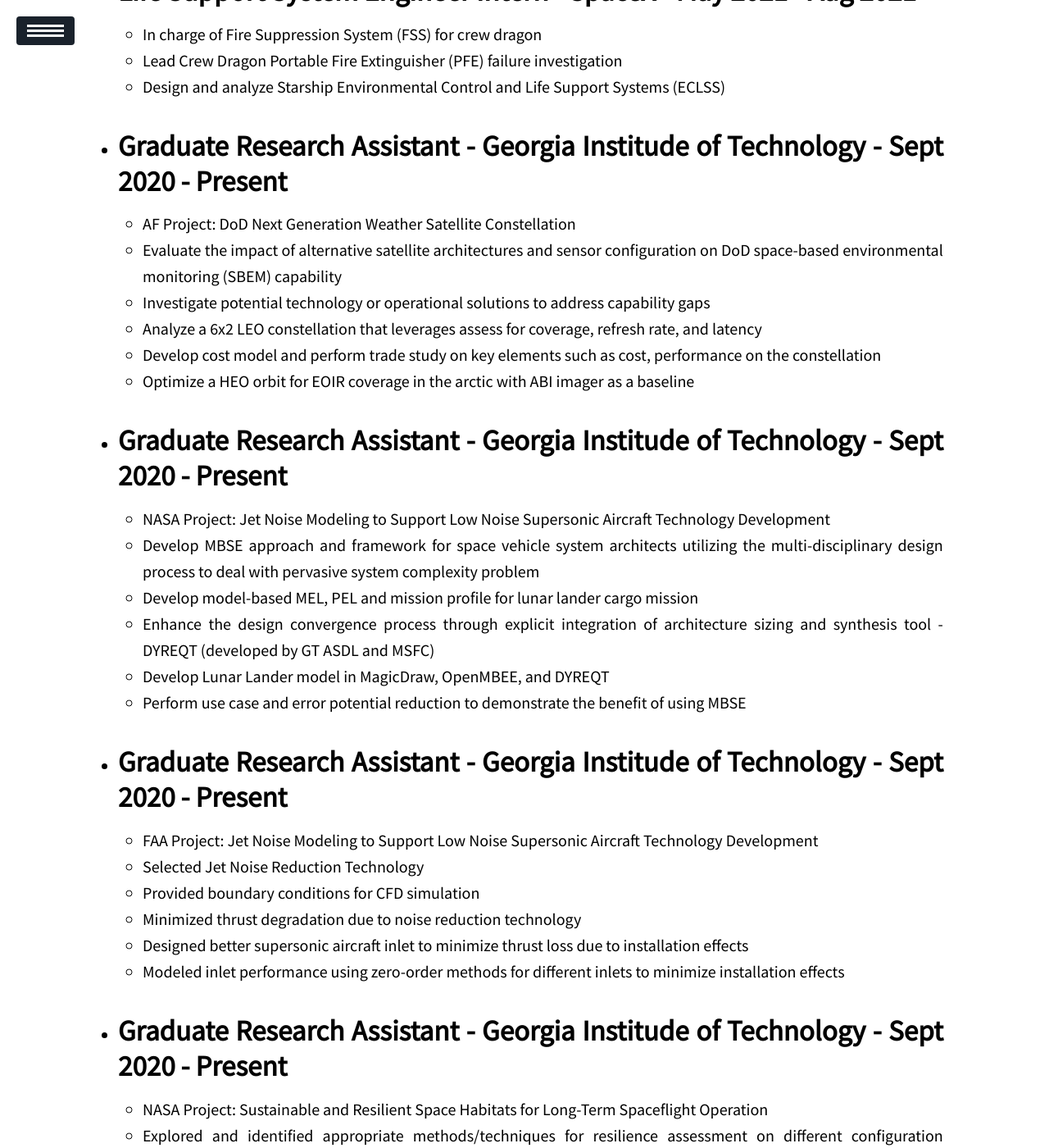
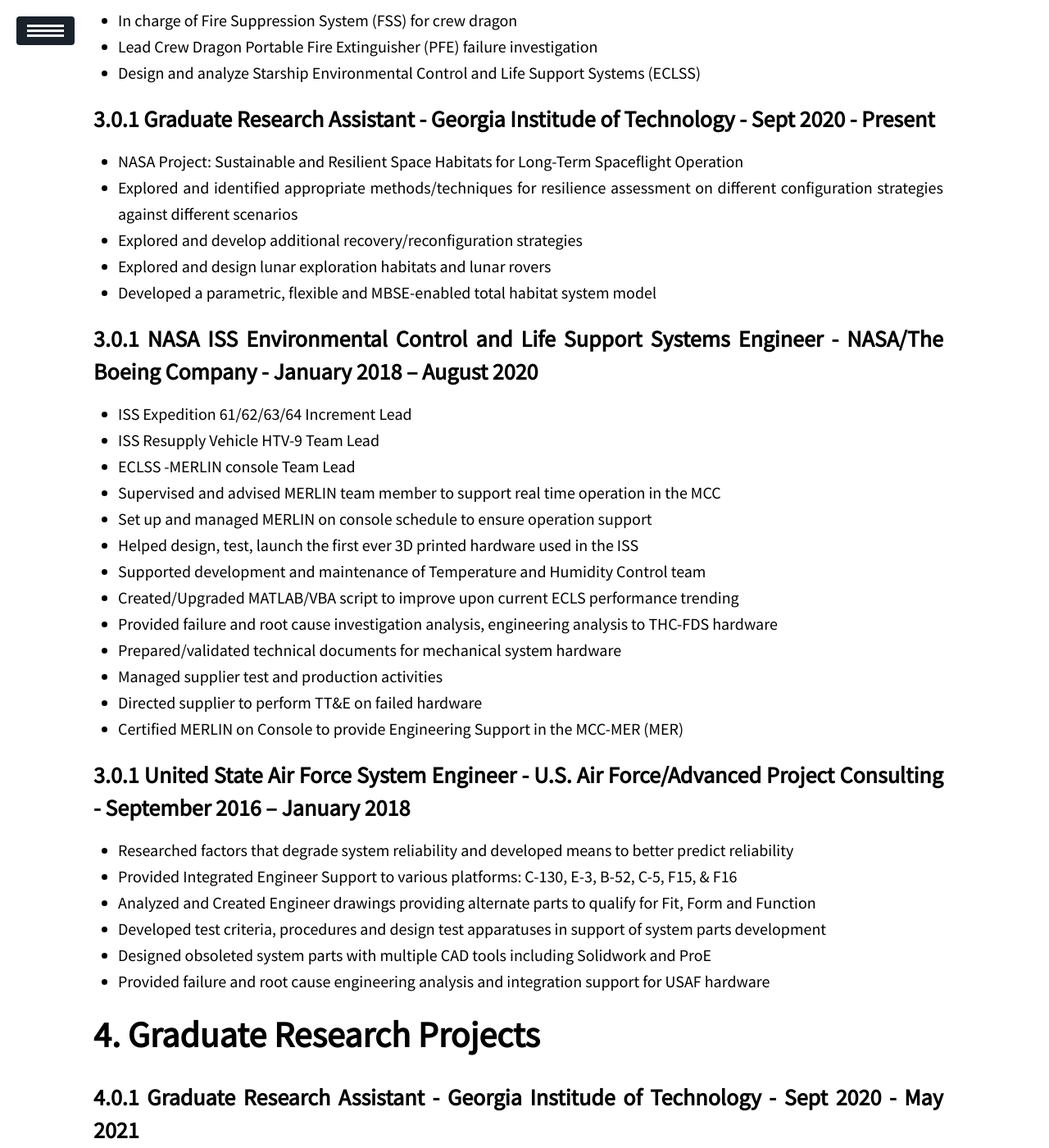
Before and after one commit to leonchen13/leonchen.github.io, a Jekyll site: the page built from about/index.md, in a window 1280 px wide and 1400 px high, scrolled down 640 px. Shown: the whole window at 82% size. Built offline with Jekyll 4.4.1, drawn with Linux system fonts in a browser that asks for light colours; nearby versions of some CDN libraries; some of the changed text lies outside the part shown.

Commit message:
format update

```diff
--- a/about/index.md
+++ b/about/index.md
@@ -22,51 +22,22 @@
 
 Work experience
 ======
-* Life Support System Engineer Intern - SpaceX - May 2021 - Aug 2021
-------
+### Life Support System Engineer Intern - SpaceX - May 2021 - Aug 2021
+
   * In charge of Fire Suppression System (FSS) for crew dragon
   * Lead Crew Dragon Portable Fire Extinguisher (PFE) failure investigation
   * Design and analyze Starship Environmental Control and Life Support Systems (ECLSS)
 
-* Graduate Research Assistant - Georgia Institude of Technology - Sept 2020 - Present
-------
-  * AF Project: DoD Next Generation Weather Satellite Constellation
-  * Evaluate the impact of alternative satellite architectures and sensor configuration on DoD space-based environmental monitoring (SBEM) capability
-  * Investigate potential technology or operational solutions to address capability gaps
-  * Analyze a 6x2 LEO constellation that leverages assess for coverage, refresh rate, and latency
-  * Develop cost model and perform trade study on key elements such as cost, performance on the constellation
-  * Optimize a HEO orbit for EOIR coverage in the arctic with ABI imager as a baseline
+### Graduate Research Assistant - Georgia Institude of Technology - Sept 2020 - Present
 
-* Graduate Research Assistant - Georgia Institude of Technology - Sept 2020 - Present
-------
-  * NASA Project: Jet Noise Modeling to Support Low Noise Supersonic Aircraft Technology Development
-  * Develop MBSE approach and framework for space vehicle system architects utilizing the multi-disciplinary design process to deal with pervasive system complexity problem
-  * Develop model-based MEL, PEL and mission profile for lunar lander cargo mission
-  * Enhance the design convergence process through explicit integration of architecture sizing and synthesis
-tool - DYREQT (developed by GT ASDL and MSFC)
-  * Develop Lunar Lander model in MagicDraw, OpenMBEE, and DYREQT
-  * Perform use case and error potential reduction to demonstrate the benefit of using MBSE
-
-* Graduate Research Assistant - Georgia Institude of Technology - Sept 2020 - Present
-------
-  * FAA Project: Jet Noise Modeling to Support Low Noise Supersonic Aircraft Technology Development
-  * Selected Jet Noise Reduction Technology
-  * Provided boundary conditions for CFD simulation
-  * Minimized thrust degradation due to noise reduction technology
-  * Designed better supersonic aircraft inlet to minimize thrust loss due to installation effects
-  * Modeled inlet performance using zero-order methods for different inlets to minimize installation effects
-
-* Graduate Research Assistant - Georgia Institude of Technology - Sept 2020 - Present
-------
   * NASA Project: Sustainable and Resilient Space Habitats for Long-Term Spaceflight Operation
   * Explored and identified appropriate methods/techniques for resilience assessment on different configuration strategies against different scenarios
   * Explored and develop additional recovery/reconfiguration strategies
   * Explored and design lunar exploration habitats and lunar rovers
   * Developed a parametric, flexible and MBSE-enabled total habitat system model
 
+### NASA ISS Environmental Control and Life Support Systems Engineer - NASA/The Boeing Company - January 2018 – August 2020
 
-* NASA ISS Environmental Control and Life Support Systems Engineer - NASA/The Boeing Company - January 2018 – August 2020
-------
   * ISS Expedition 61/62/63/64 Increment Lead
   * ISS Resupply Vehicle HTV-9 Team Lead
   * ECLSS -MERLIN console Team Lead
@@ -82,14 +53,44 @@
   * Certified MERLIN on Console to provide Engineering Support in the MCC-MER (MER)
 
 
-* United State Air Force System Engineer - U.S. Air Force/Advanced Project Consulting - September 2016 – January 2018
-------
+### United State Air Force System Engineer - U.S. Air Force/Advanced Project Consulting - September 2016 – January 2018
+
   * Researched factors that degrade system reliability and developed means to better predict reliability
   * Provided Integrated Engineer Support to various platforms: C-130, E-3, B-52, C-5, F15, & F16
   * Analyzed and Created Engineer drawings providing alternate parts to qualify for Fit, Form and Function
   * Developed test criteria, procedures and design test apparatuses in support of system parts development
   * Designed obsoleted system parts with multiple CAD tools including Solidwork and ProE
   * Provided failure and root cause engineering analysis and integration support for USAF hardware
+
+Graduate Research Projects
+======
+### Graduate Research Assistant - Georgia Institude of Technology - Sept 2020 - May 2021
+
+  * AF Project: DoD Next Generation Weather Satellite Constellation
+  * Evaluate the impact of alternative satellite architectures and sensor configuration on DoD space-based environmental monitoring (SBEM) capability
+  * Investigate potential technology or operational solutions to address capability gaps
+  * Analyze a 6x2 LEO constellation that leverages assess for coverage, refresh rate, and latency
+  * Develop cost model and perform trade study on key elements such as cost, performance on the constellation
+  * Optimize a HEO orbit for EOIR coverage in the arctic with ABI imager as a baseline
+
+### Graduate Research Assistant - Georgia Institude of Technology - Sept 2020 - May 2021
+
+  * NASA Project: Mode Based System Engineering for In Space Vehicle
+  * Develop MBSE approach and framework for space vehicle system architects utilizing the multi-disciplinary design process to deal with pervasive system complexity problem
+  * Develop model-based MEL, PEL and mission profile for lunar lander cargo mission
+  * Enhance the design convergence process through explicit integration of architecture sizing and synthesis
+tool - DYREQT (developed by GT ASDL and MSFC)
+  * Develop Lunar Lander model in MagicDraw, OpenMBEE, and DYREQT
+  * Perform use case and error potential reduction to demonstrate the benefit of using MBSE
+
+### Graduate Research Assistant - Georgia Institude of Technology - Sept 2020 - May 2021
+
+  * FAA Project: Jet Noise Modeling to Support Low Noise Supersonic Aircraft Technology Development
+  * Selected Jet Noise Reduction Technology
+  * Provided boundary conditions for CFD simulation
+  * Minimized thrust degradation due to noise reduction technology
+  * Designed better supersonic aircraft inlet to minimize thrust loss due to installation effects
+  * Modeled inlet performance using zero-order methods for different inlets to minimize installation effects
 
 Undergraduate Research Projects
 ======
```
